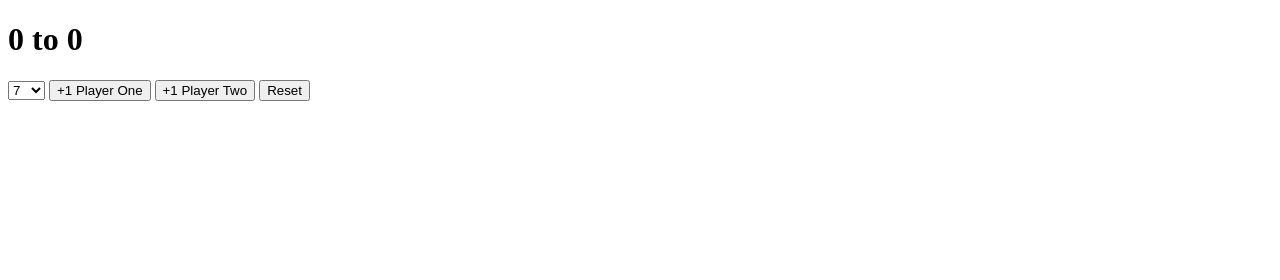
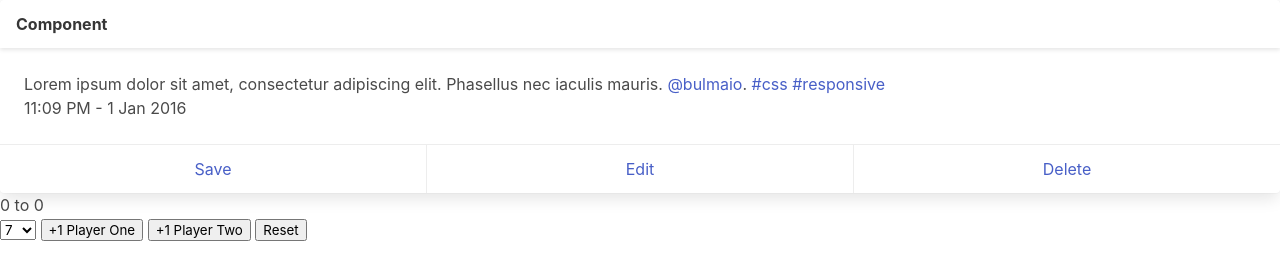
Before and after one commit to KeychainOcelot/scorekeeper, a plain HTML site: page index.html in a window 1280 px wide. Drawn offline with nearby package versions, Linux system fonts and the light colour scheme.

Commit message:
time for bulma

```diff
--- a/app.js
+++ b/app.js
@@ -37,7 +37,7 @@ p2Button.addEventListener('click', () => {
 resetButton.addEventListener('click', reset);
 
 winningScoreSelect.addEventListener('change', () => {
-    alert(this.value);
+    winningScore = parseInt(winningScoreSelect.value);
     reset();
 });
 
--- a/index.html
+++ b/index.html
@@ -14,8 +14,34 @@
             color: red;
         }
     </style>
+    <link rel="stylesheet" href="https://cdn.jsdelivr.net/npm/bulma@0.9.4/css/bulma.min.css">
 </head>
 <body>
+<div class="card">
+  <header class="card-header">
+    <p class="card-header-title">
+      Component
+    </p>
+    <button class="card-header-icon" aria-label="more options">
+      <span class="icon">
+        <i class="fas fa-angle-down" aria-hidden="true"></i>
+      </span>
+    </button>
+  </header>
+  <div class="card-content">
+    <div class="content">
+      Lorem ipsum dolor sit amet, consectetur adipiscing elit. Phasellus nec iaculis mauris.
+      <a href="#">@bulmaio</a>. <a href="#">#css</a> <a href="#">#responsive</a>
+      <br>
+      <time datetime="2016-1-1">11:09 PM - 1 Jan 2016</time>
+    </div>
+  </div>
+  <footer class="card-footer">
+    <a href="#" class="card-footer-item">Save</a>
+    <a href="#" class="card-footer-item">Edit</a>
+    <a href="#" class="card-footer-item">Delete</a>
+  </footer>
+</div>
     <h1><span id="p1Display">0</span> to <span id="p2Display">0</span></h1>
 
     <select name="" id="playTo">
```
